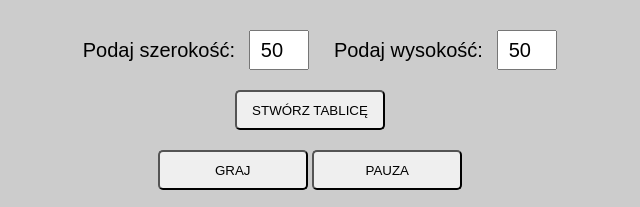
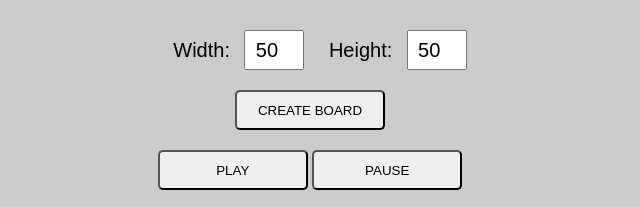
Before and after one commit to monikacil/Game-Of-Life, a plain HTML site: page index.html in a window 1280 px wide. Shown: the part 81-288 px from the top of the page, without its empty margins (330-970 px from the left). Drawn offline with Linux system fonts and the light colour scheme.

Commit message:
update README

```diff
--- a/index.html
+++ b/index.html
@@ -14,15 +14,15 @@
             <h1 id="title">Game of Life</h1>
         </section>
         <section id="game-menu">
-            <label>Podaj szerokość:</label>
+            <label>Width:</label>
             <input type="number" min="1" max="100" id="width" value="50">
-            <label>Podaj wysokość:</label>
+            <label>Height:</label>
             <input type="number" min="1" max="100" id="height" value="50">
-            <button id="createBoard">Stwórz tablicę</button>
+            <button id="createBoard">Create board</button>
         </section>
         <section id="game-set">
-            <button id="play">graj</button>
-            <button id="pause">pauza</button>
+            <button id="play">play</button>
+            <button id="pause">pause</button>
         </section>
         <section id="board">
         </section>
```
Also changed, not shown: README.md.
